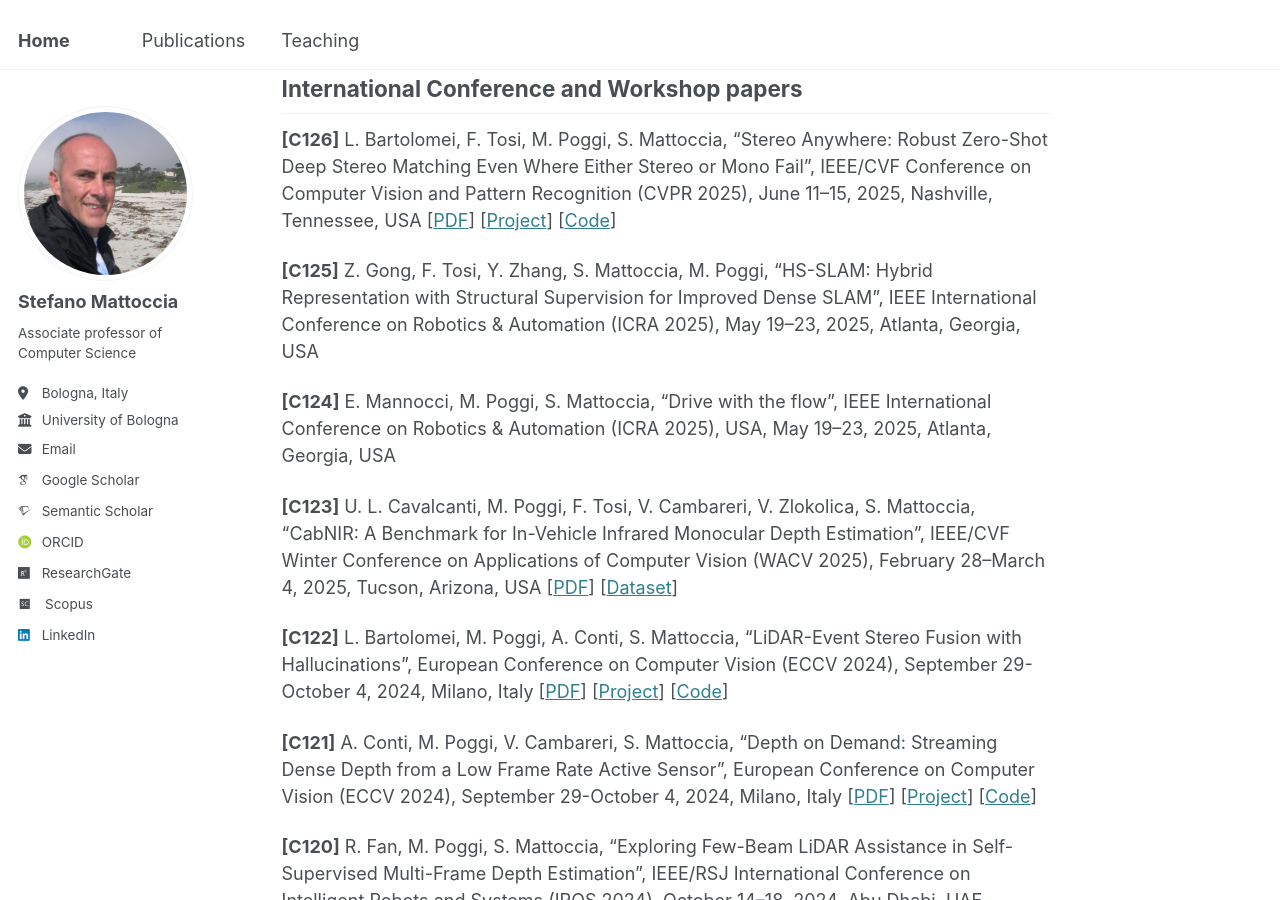
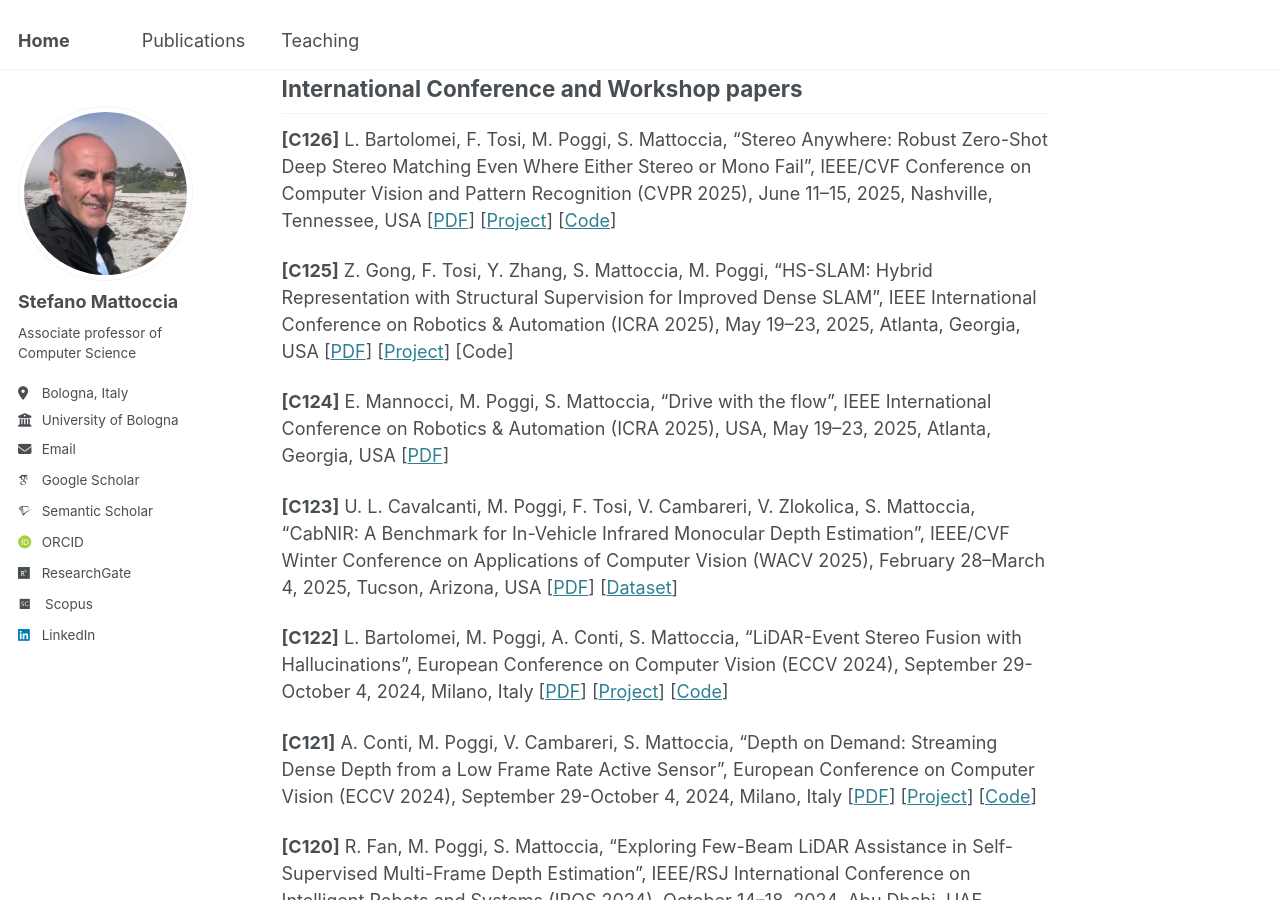
Before and after one commit to stefanomattoccia/stefanomattoccia.github.io, a Jekyll site: the page built from _pages/publications.md, in a window 1280 px wide and 900 px high, scrolled down 4068 px. Built offline with Jekyll 4.4.1, drawn with Linux system fonts in a browser that asks for light colours; some web fonts are replaced.

Commit message:
Update publications.md

```diff
--- a/_pages/publications.md
+++ b/_pages/publications.md
@@ -89,9 +89,9 @@ International Conference and Workshop papers
 
 **[C126]** L. Bartolomei, F. Tosi, M. Poggi, S. Mattoccia, “Stereo Anywhere: Robust Zero-Shot Deep Stereo Matching Even Where Either Stereo or Mono Fail”, IEEE/CVF Conference on Computer Vision and Pattern Recognition (CVPR 2025), June 11–15, 2025, Nashville, Tennessee, USA [[PDF](https://arxiv.org/pdf/2412.04472)] [[Project](https://stereoanywhere.github.io/)] [[Code](https://github.com/bartn8/stereoanywhere/)]
 
-**[C125]** Z. Gong, F. Tosi, Y. Zhang, S. Mattoccia, M. Poggi, “HS-SLAM: Hybrid Representation with Structural Supervision for Improved Dense SLAM”, IEEE International Conference on Robotics & Automation (ICRA 2025), May 19–23, 2025, Atlanta, Georgia, USA
+**[C125]** Z. Gong, F. Tosi, Y. Zhang, S. Mattoccia, M. Poggi, “HS-SLAM: Hybrid Representation with Structural Supervision for Improved Dense SLAM”, IEEE International Conference on Robotics & Automation (ICRA 2025), May 19–23, 2025, Atlanta, Georgia, USA [[PDF](/files/ICRA_2025_HS-SLAM.pdf)] [[Project](https://zorangong.github.io/HS-SLAM/)] [Code]
 
-**[C124]** E. Mannocci, M. Poggi, S. Mattoccia, “Drive with the flow”, IEEE International Conference on Robotics & Automation (ICRA 2025), USA, May 19–23, 2025, Atlanta, Georgia, USA
+**[C124]** E. Mannocci, M. Poggi, S. Mattoccia, “Drive with the flow”, IEEE International Conference on Robotics & Automation (ICRA 2025), USA, May 19–23, 2025, Atlanta, Georgia, USA [[PDF](ICRA_202525_Drive_with_flow.pdf)]
 
 **[C123]** U. L. Cavalcanti, M. Poggi, F. Tosi, V. Cambareri, V. Zlokolica, S. Mattoccia, “CabNIR: A Benchmark for In-Vehicle Infrared Monocular Depth Estimation”, IEEE/CVF Winter Conference on Applications of Computer Vision (WACV 2025), February 28–March 4, 2025, Tucson, Arizona, USA [[PDF](https://openaccess.thecvf.com/content/WACV2025/papers/Cavalcanti_CabNIR_A_Benchmark_for_In-Vehicle_Infrared_Monocular_Depth_Estimation_WACV_2025_paper.pdf)] [[Dataset](https://cabnir.github.io/)]
 
```
